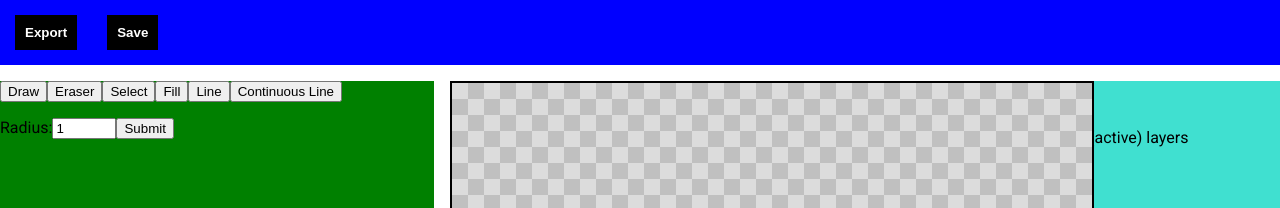
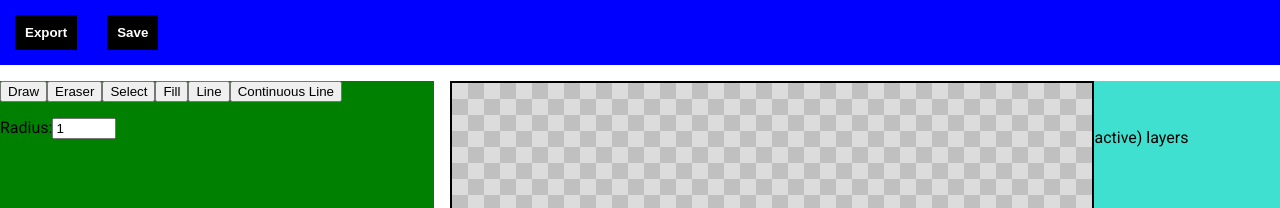
Before and after one commit to NLincoln/drawsnell, a React (Create React App) app: page / in a window 1280 px wide. Shown: the top 208 px of the page. Built offline with nearby package versions, Linux system fonts and the light colour scheme.

Commit message:
Radius immediately changes, no longer need to submit

```diff
--- a/src/App.js
+++ b/src/App.js
@@ -1,15 +1,10 @@
-import React, {
-  useState
-} from "react";
+import React, { useState } from "react";
 import Canvas from "./Canvas";
 import NavBar from "./NavBar";
 import ToolChest from "./Toolchest";
 import RightPanel from "./RightPanel";
 import Composition from "./layers";
-import {
-  TOOLS,
-  TOOL_CURSORS
-} from "./tools";
+import { TOOLS, TOOL_CURSORS } from "./tools";
 
 import styled from "@emotion/styled";
 
@@ -35,7 +30,6 @@ function initComposition() {
 }
 
 export default function App() {
-
   // a state with a list containing all of the users currently selected layers
   let [activeLayers, changeActiveLayers] = useState([1]);
   // just used to update the GUI when doing things such as adding a new layer
@@ -89,7 +83,12 @@ export default function App() {
         />
       </GridArea>
       <GridArea area={"toolchest"}>
-        <ToolChest currentTool={currentTool} onToolChange={onToolChange} setRadius={setRadius} />
+        <ToolChest
+          currentTool={currentTool}
+          onToolChange={onToolChange}
+          setRadius={setRadius}
+          radius={radius}
+        />
       </GridArea>
       <GridArea area={"right-panel"}>
         <RightPanel
--- a/src/Toolchest.js
+++ b/src/Toolchest.js
@@ -19,11 +19,6 @@ export default function Toolchest(props) {
     }
   };
 
-  function updateRadius() {
-    const value = parseInt(document.getElementById("radius").value);
-    props.setRadius(value);
-  }
-
   return (
     <SidebarWrapper>
       <button onClick={() => toggleTool(TOOLS.draw)}>Draw</button>
@@ -35,10 +30,15 @@ export default function Toolchest(props) {
       <div class="radiusSlider">
         <p>
           Radius:
-          <input type="number" id="radius" min="1" max="100" defaultValue="1" />
-          <button onClick={updateRadius}>
-            Submit
-          </button>
+          <input
+            type="number"
+            min="1"
+            max="100"
+            value={props.radius}
+            onChange={event => {
+              props.setRadius(Number(event.target.value));
+            }}
+          />
         </p>
       </div>
     </SidebarWrapper>
```
